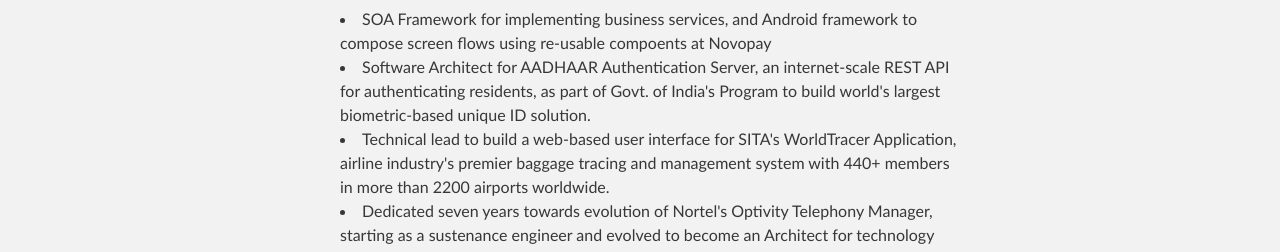
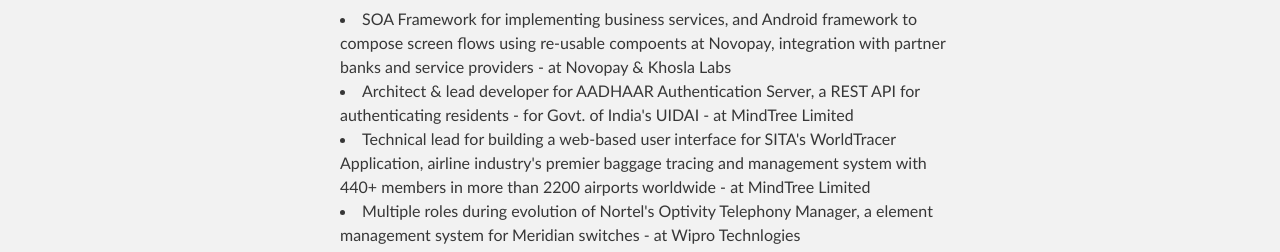
Before and after one commit to srikanthps/srikanthps.github.com, a plain HTML site: page index.html in a window 1280 px wide. Shown: the part 684-936 px from the top of the page. Drawn offline with Linux system fonts and the light colour scheme.

Commit message:
Update index.html

```diff
--- a/index.html
+++ b/index.html
@@ -42,10 +42,10 @@
 <h1>Key Career Achievements</h1>
 
 <ul>
-<li>SOA Framework for implementing business services, and Android framework to compose screen flows using re-usable compoents at Novopay</li>
-<li>Software Architect for AADHAAR Authentication Server, an internet-scale REST API for authenticating residents, as part of Govt. of India's Program to build world's largest biometric-based unique ID solution.</li>
-<li>Technical lead to build a web-based user interface for SITA's WorldTracer Application, airline industry's premier baggage tracing and management system with 440+ members in more than 2200 airports worldwide.</li>
-<li>Dedicated seven years towards evolution of Nortel's Optivity Telephony Manager, starting as a sustenance engineer and evolved to become an Architect for technology refresh.</li>
+<li>SOA Framework for implementing business services, and Android framework to compose screen flows using re-usable compoents at Novopay, integration with partner banks and service providers - at Novopay & Khosla Labs</li>
+<li>Architect & lead developer for AADHAAR Authentication Server, a REST API for authenticating residents - for Govt. of India's UIDAI - at MindTree Limited</li>
+<li>Technical lead for building a web-based user interface for SITA's WorldTracer Application, airline industry's premier baggage tracing and management system with 440+ members in more than 2200 airports worldwide - at MindTree Limited</li>
+<li>Multiple roles during evolution of Nortel's Optivity Telephony Manager, a element management system for Meridian switches - at Wipro Technlogies</li>
 </ul><h1>Education</h1>
 
 <p><strong>Bachelor of Engineering (Computer Science)</strong>, First Class with Distinction,
```
